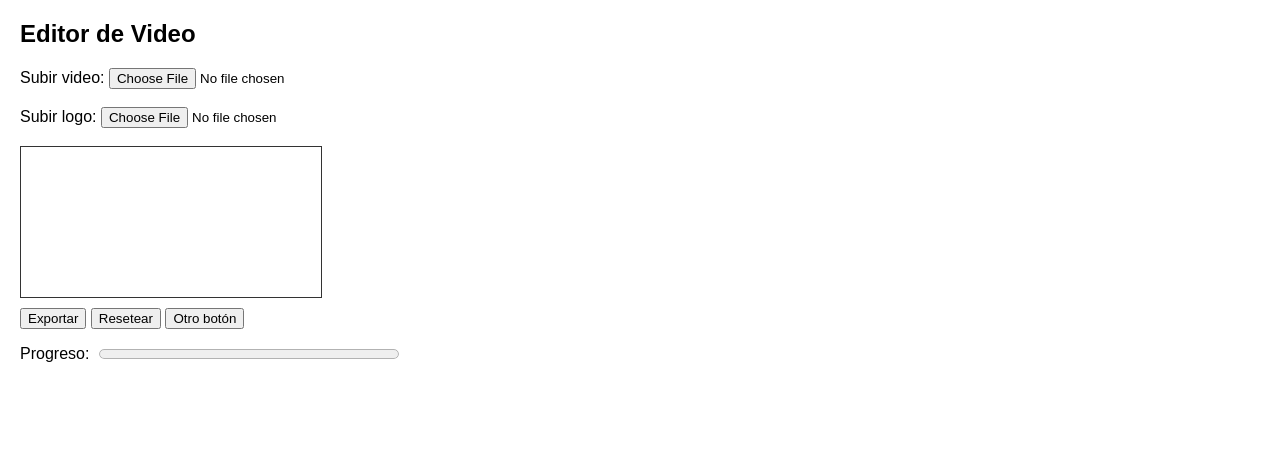
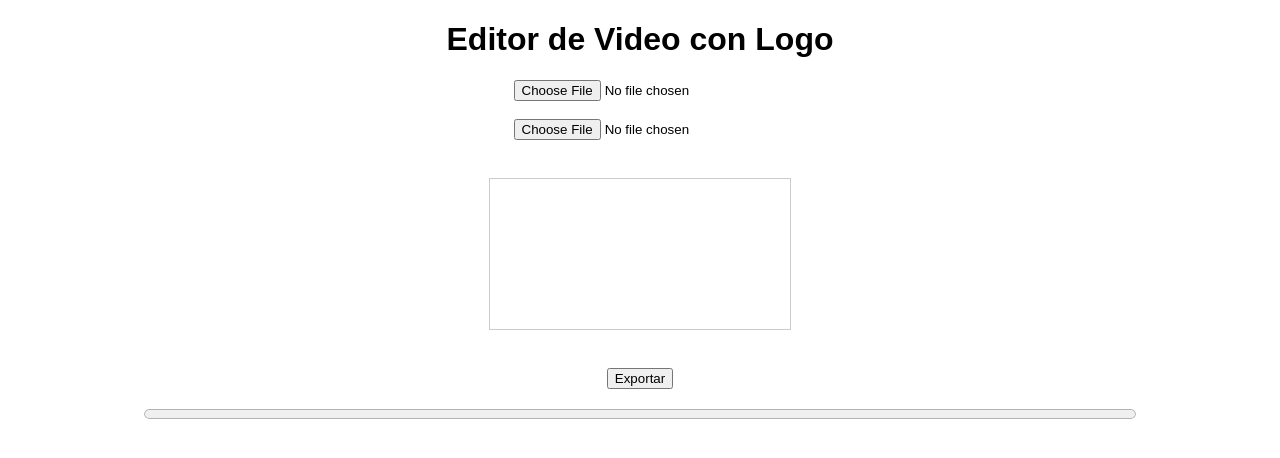
Before and after one commit to turnoxok/cmanager, a plain HTML site: page index.html in a window 1280 px wide. Drawn offline with Linux system fonts and the light colour scheme.

Commit message:
Update index.html

```diff
--- a/index.html
+++ b/index.html
@@ -4,42 +4,21 @@
   <meta charset="UTF-8">
   <title>Editor de Video</title>
   <style>
-    body { font-family: Arial, sans-serif; margin: 20px; }
-    canvas { border: 1px solid #333; display: block; margin-bottom: 10px; }
-    #progressContainer {
-      margin-top: 15px;
-      display: flex;
-      align-items: center;
-      gap: 10px;
-    }
-    #progressBar {
-      width: 300px;
-      height: 20px;
-    }
+    body { font-family: Arial, sans-serif; text-align: center; margin: 20px; }
+    canvas { border: 1px solid #ccc; display: block; margin: 20px auto; max-width: 100%; }
+    #progressBar { width: 80%; height: 20px; margin-top: 15px; }
   </style>
 </head>
 <body>
-  <h2>Editor de Video</h2>
+  <h1>Editor de Video con Logo</h1>
 
-  <label>Subir video:
-    <input type="file" id="videoInput" accept="video/*">
-  </label>
-  <br><br>
-  <label>Subir logo:
-    <input type="file" id="logoInput" accept="image/*">
-  </label>
-  <br><br>
+  <input type="file" id="videoInput" accept="video/*"><br><br>
+  <input type="file" id="logoInput" accept="image/*"><br><br>
 
-  <canvas id="editorCanvas"></canvas>
+  <canvas id="editorCanvas"></canvas><br>
 
-  <button id="exportBtn">Exportar</button>
-  <button onclick="location.reload()">Resetear</button>
-  <button onclick="alert('Acá podés agregar otra acción extra')">Otro botón</button>
-
-  <div id="progressContainer">
-    <label for="progressBar">Progreso:</label>
-    <progress id="progressBar" max="100" value="0"></progress>
-  </div>
+  <button id="exportBtn">Exportar</button><br>
+  <progress id="progressBar" value="0" max="100"></progress>
 
   <script src="video.js"></script>
 </body>
```
